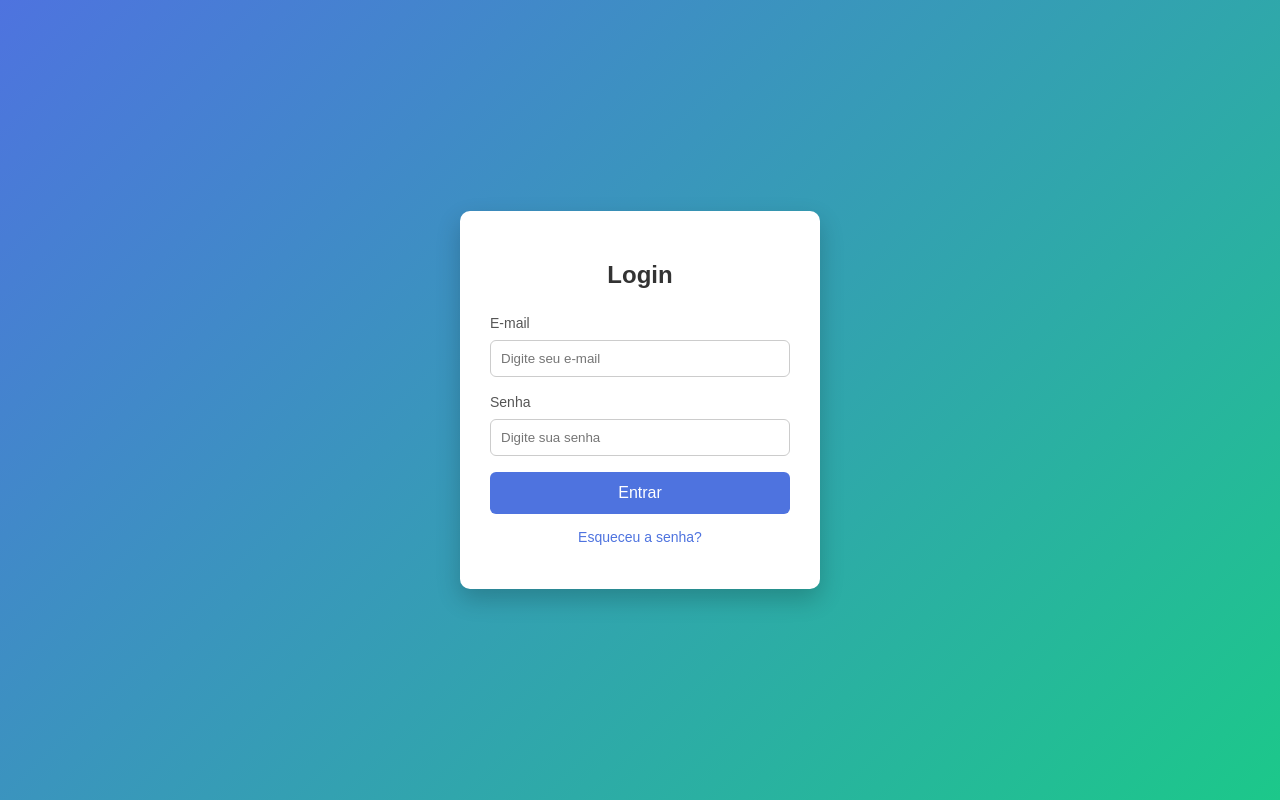
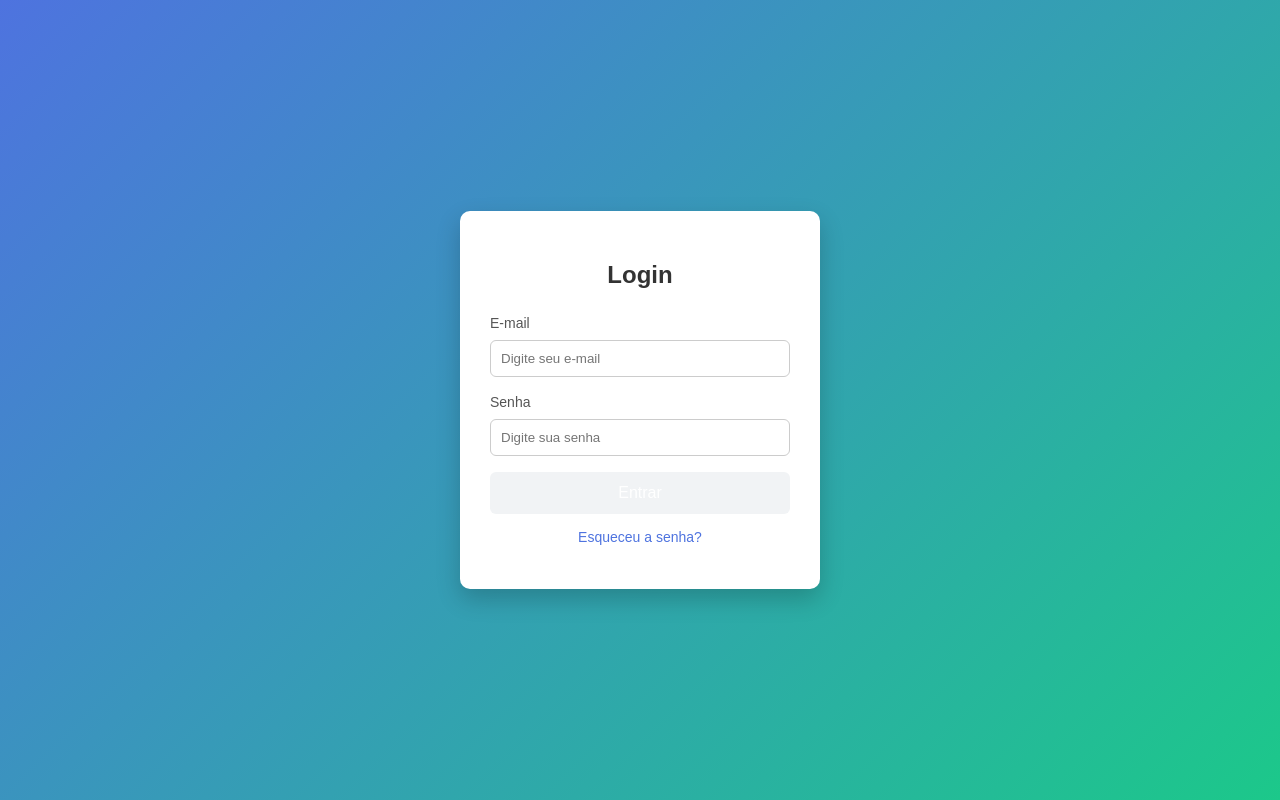
Before and after one commit to brunoalvse/sistema, a plain HTML site: page index.html in a window 1280 px wide. Drawn offline with Linux system fonts and the light colour scheme.

Commit message:
Change button background color to #f1f3f5

```diff
--- a/index.html
+++ b/index.html
@@ -56,7 +56,7 @@
         .login-container button {
             width: 100%;
             padding: 12px;
-            background-color: #4e73df;
+            background-color: #f1f3f5;
             border: none;
             color: #fff;
             font-size: 16px;
```
